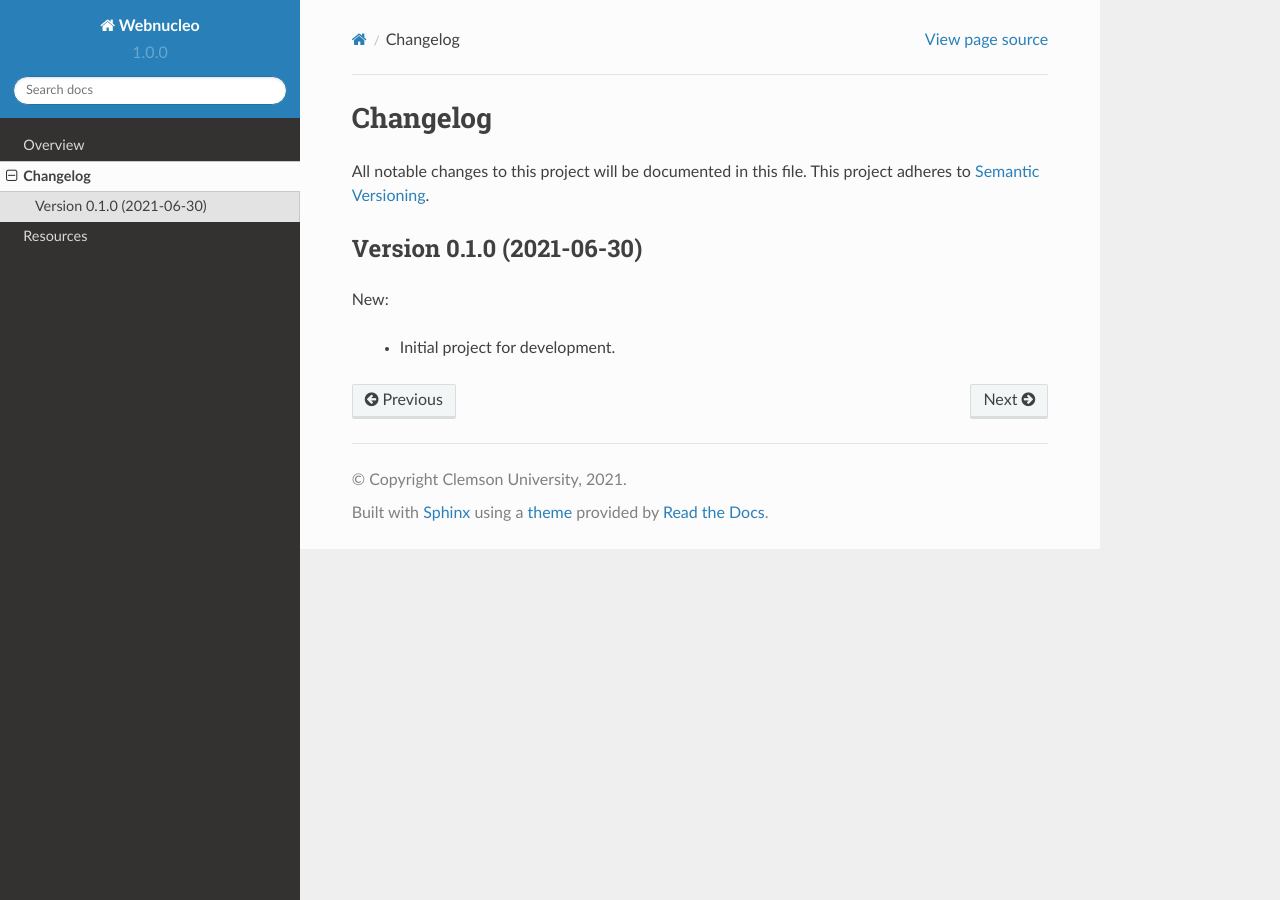
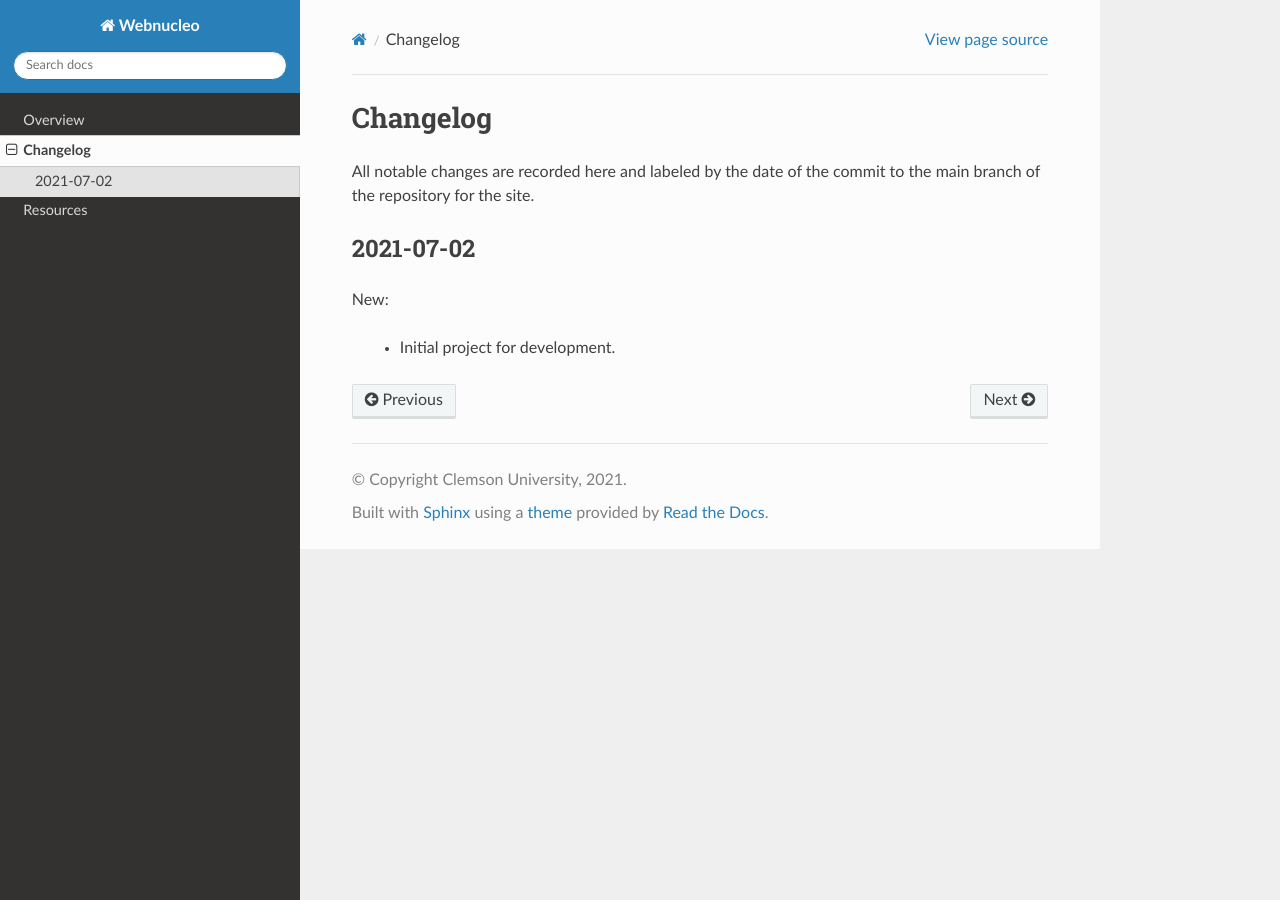
Before and after one commit to webnucleo-org/webnucleo, a Sphinx documentation site: the page built from doc/source/changelog.rst, in a window 1280 px wide. Built offline with Sphinx 7.4.7 and the Read the Docs theme 2.0.0, drawn with Linux system fonts in a browser that asks for light colours.

Commit message:
Update to new version labelling.

```diff
--- a/doc/source/changelog.rst
+++ b/doc/source/changelog.rst
@@ -1,11 +1,11 @@
 Changelog
 =========
 
-All notable changes to this project will be documented in this file.  This
-project adheres to `Semantic Versioning <http://semver.org/spec/v2.0.0.html>`_.
+All notable changes are recorded here and labeled by the date of the
+commit to the main branch of the repository for the site.
 
-Version 0.1.0 (2021-06-30)
---------------------------
+2021-07-02
+----------
 
 New:
 
--- a/doc/source/conf.py
+++ b/doc/source/conf.py
@@ -30,7 +30,7 @@ project = about["__title__"]
 copyright = about["__copyright__"]
 author = about["__author__"]
 
-version = release = about["__version__"]
+#version = release = about["__version__"]
 
 # -- General configuration ---------------------------------------------------
 
```
